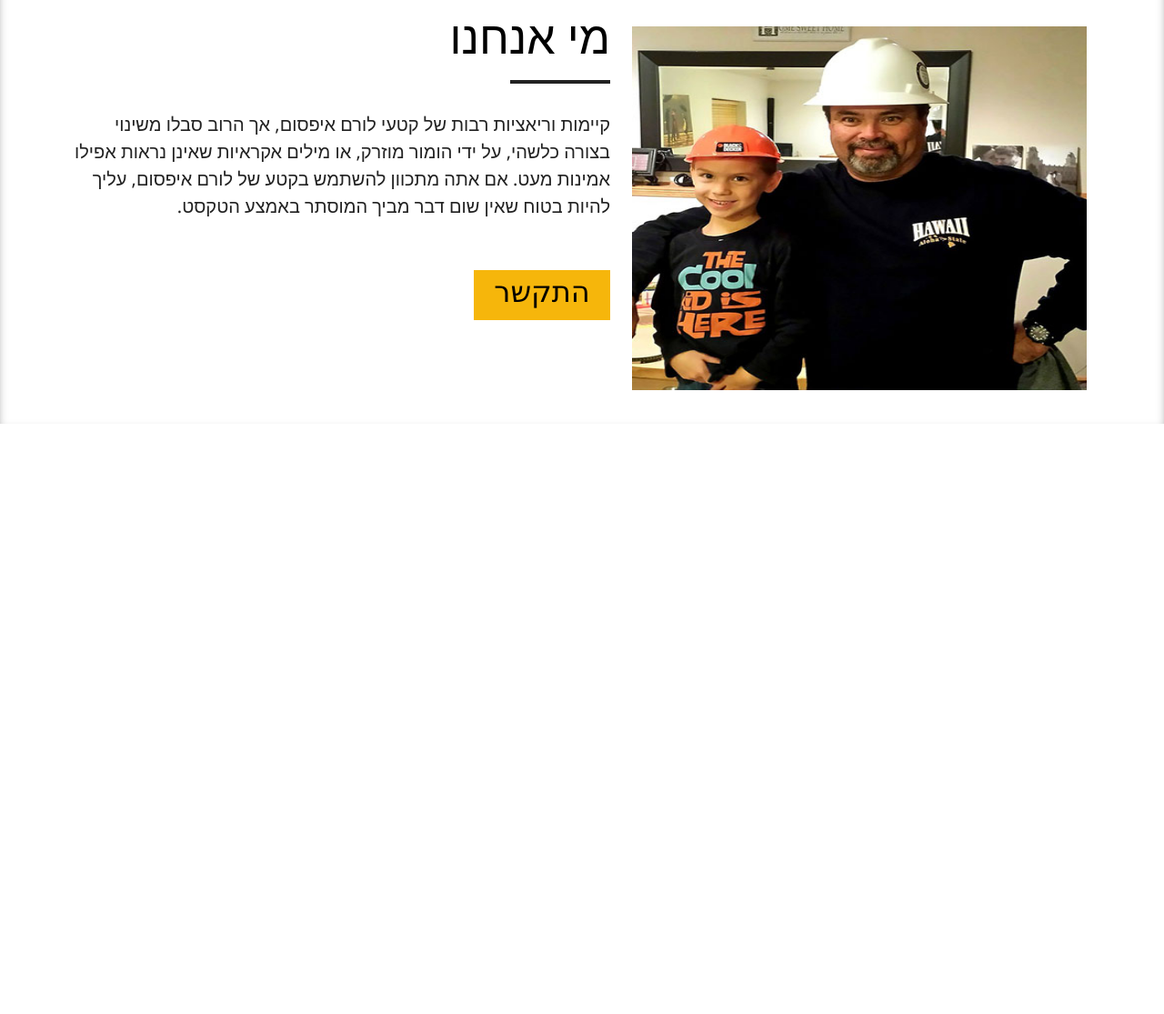
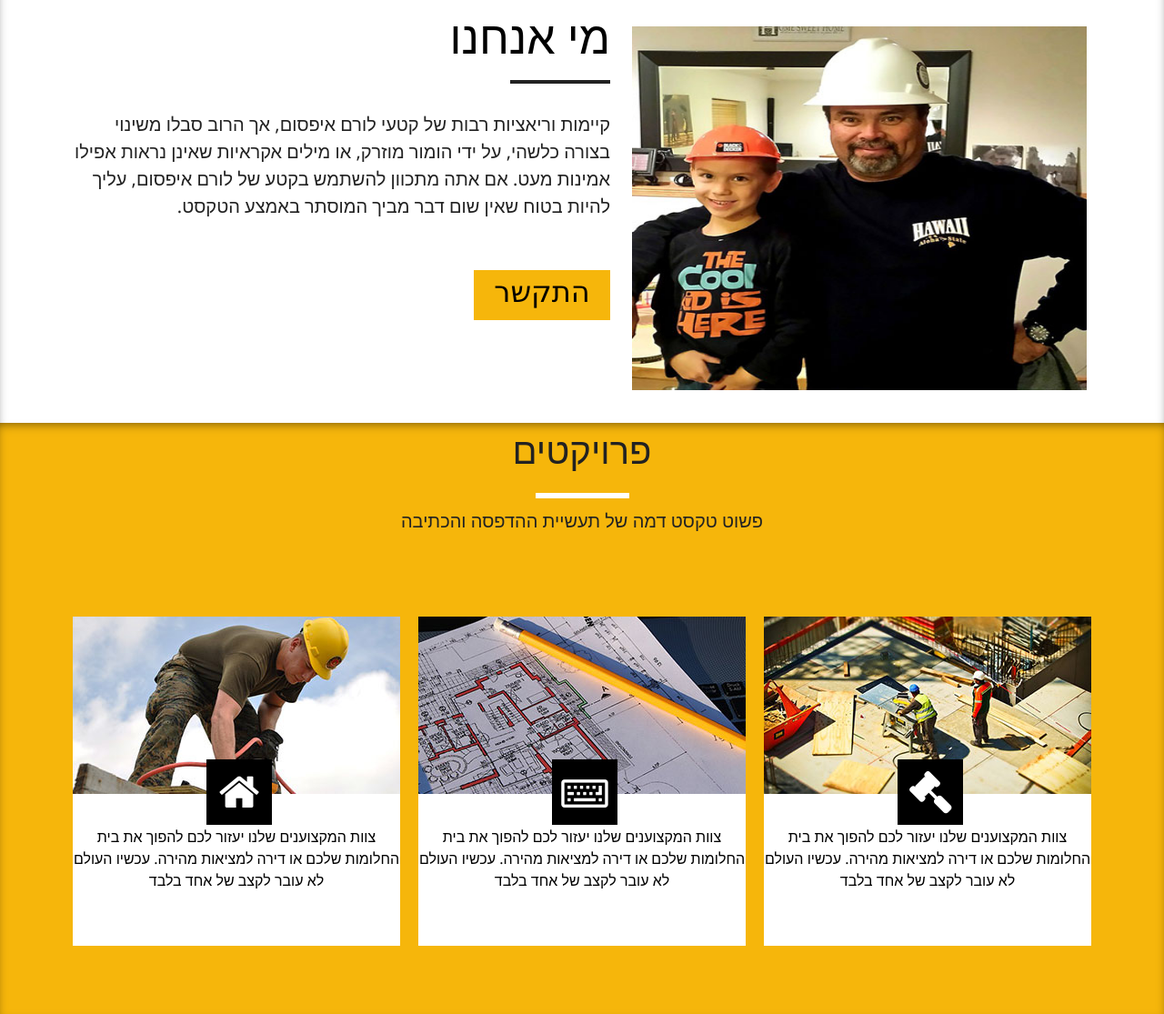
Before and after one commit to s-amasha/Test-3_18-10-2020, a plain HTML site: page index.html in a window 1280 px wide. Shown: the part 954-2069 px from the top of the page at 91% size. Before the commit the page ends 1420 px from the top, so only its background shows below. Drawn offline with nearby package versions, Linux system fonts and the light colour scheme.

Commit message:
adding new div whatWeOffer

```diff
--- a/index.html
+++ b/index.html
@@ -68,8 +68,30 @@
                 </h4>
                 <div class="button-contactNow">התקשר</div>
             </div>
+        </div>
+    </div>
 
+    <div class="whatWeOffer" id="Div3">
+        <div class="aboutUs-lineTite" style="text-align: center;">
+            <h2 class="aboutUsTite">פרויקטים</h2>
+            <h2 class="whiteLine"></h2>
+        </div>
+        <h4 style="text-align: center; color:  #222222;">פשוט טקסט דמה של תעשיית ההדפסה והכתיבה</h4>
+        <div class="projects">
+            <div class="project"><img src="cns-1.jpg">
+                <div class="projectIcon"><i class="fa fa-gavel"></i></div>
+                <h6 style="margin-top: 35px; max-width: 360px; text-align: center;">צוות המקצוענים שלנו יעזור לכם להפוך את בית החלומות שלכם או דירה למציאות מהירה. עכשיו העולם לא עובר לקצב של אחד בלבד</h6>
+            </div>
+            <div class="project"><img src="cns-2.jpg">
+                <div class="projectIcon"><i class="fa fa-keyboard-o"></i></div>
+                <h6 style="margin-top: 35px; max-width: 360px; text-align: center;">צוות המקצוענים שלנו יעזור לכם להפוך את בית החלומות שלכם או דירה למציאות מהירה. עכשיו העולם לא עובר לקצב של אחד בלבד</h6>
 
+            </div>
+            <div class="project"><img src="cns-3.jpg">
+                <div class="projectIcon"><i class="fa fa-home"></i></div>
+                <h6 style="margin-top: 35px; max-width: 360px; text-align: center;">צוות המקצוענים שלנו יעזור לכם להפוך את בית החלומות שלכם או דירה למציאות מהירה. עכשיו העולם לא עובר לקצב של אחד בלבד</h6>
+
+            </div>
         </div>
     </div>
 
--- a/style.css
+++ b/style.css
@@ -19,6 +19,11 @@ a:hover {
     background-color: transparent;
     text-decoration: none;
     font-size: large;
+}
+
+i:hover {
+    color: #f6b60b;
+    font-size: 60px;
 }
 
 li {
@@ -154,3 +159,44 @@ li {
     font-size: xx-large;
     margin-top: 55px;
 }
+
+.whatWeOffer {
+    min-height: 650px;
+    width: auto;
+    background: #f6b60b;
+    -webkit-box-shadow: inset 0px 5px 12px -4px rgba(0, 0, 0, 0.53);
+    -moz-box-shadow: inset 0px 5px 12px -4px rgba(0, 0, 0, 0.53);
+    box-shadow: inset 0px 5px 12px -4px rgba(0, 0, 0, 0.53);
+}
+
+.whiteLine {
+    margin-top: 10px;
+    height: 6px;
+    width: 103px;
+    background: white;
+    margin: auto;
+}
+
+.projects {
+    margin-top: 80px;
+    display: flex;
+    place-content: center;
+}
+
+.project {
+    background: #ffffff;
+    height: 362px;
+    margin: 10px;
+}
+
+.projectIcon {
+    width: 72px;
+    height: 72px;
+    background: black;
+    color: #ffffff;
+    font-size: xxx-large;
+    text-align: center;
+    margin-right: 141px;
+    position: absolute;
+    margin-block-start: -38px;
+}
```
